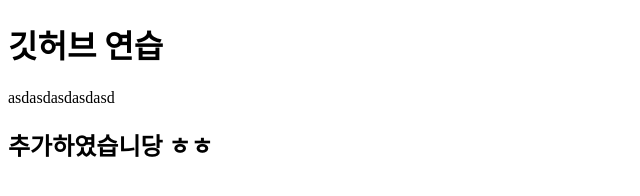
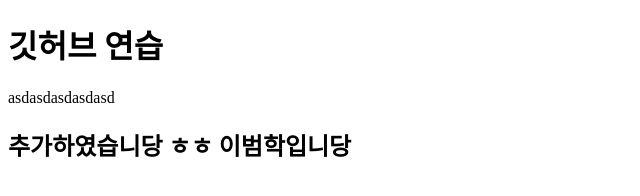
Before and after one commit to qjagkrdldi/javascript, a plain HTML site: page Untitled-1.html in a window 1280 px wide. Shown: the whole page, without its empty margins (0-640 px from the left). Drawn offline with Linux system fonts and the light colour scheme.

Commit message:
first commit

```diff
--- a/Untitled-1.html
+++ b/Untitled-1.html
@@ -13,6 +13,7 @@
     </div>
     <h2>
         추가하였습니당 ㅎㅎ
+        이범학입니당
     </h2>
 </body>
 </html>
```
